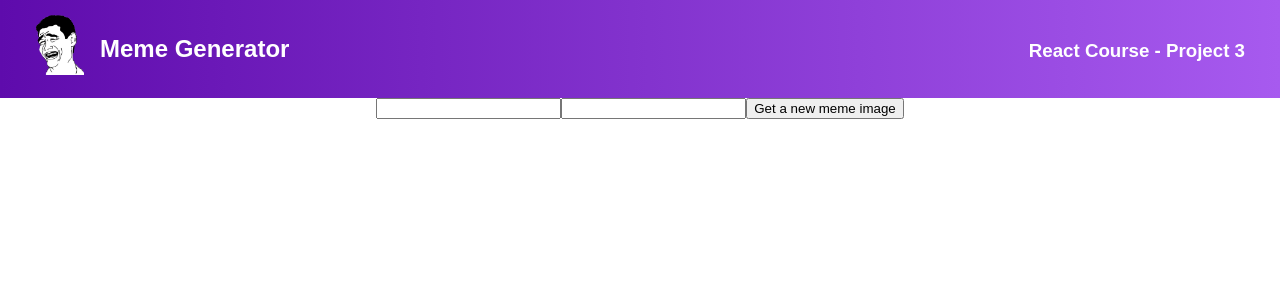
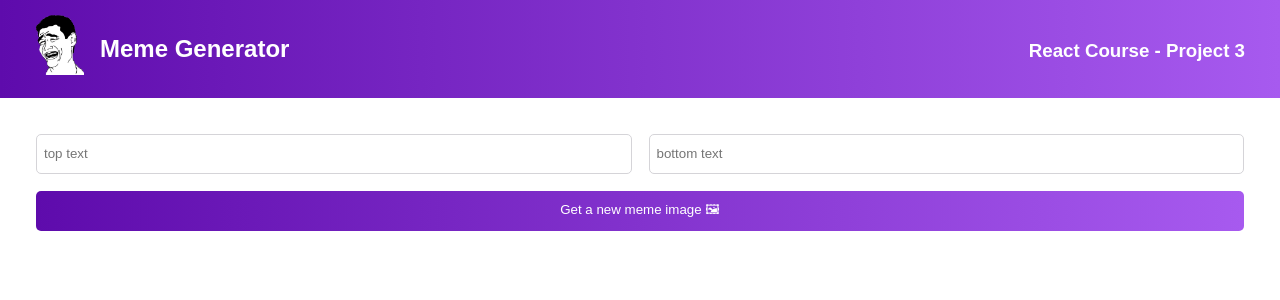
Before and after one commit to JoeU11/meme-generator, a React (Create React App) app: page / in a window 1280 px wide. Shown: the top 300 px of the page. Built offline with nearby package versions, Linux system fonts and the light colour scheme.

Commit message:
style meme component

```diff
--- a/src/App.css
+++ b/src/App.css
@@ -24,3 +24,30 @@
 #nav-alt-text {
   padding-top: 6px;
 }
+
+.meme {
+  padding: 36px;
+}
+
+.form {
+  display: grid;
+  grid-template: 40px 40px / 1fr 1fr;
+  gap: 17px;
+}
+
+.form-input {
+  font-family: "Karla", sans-serif;
+  border-radius: 5px;
+  border: 1px solid #D5D4D8;
+  text-indent: 5px;
+}
+
+.form-button {
+  grid-column: 1 / -1;
+  font-family: "Karla", sans-serif;
+  border-radius: 5px;
+  border: none;
+  cursor: pointer;
+  background-image: linear-gradient(to right, rgb(94, 11, 172), rgb(167, 90, 239));
+  color: white;
+}
--- a/src/components/Meme.js
+++ b/src/components/Meme.js
@@ -1,10 +1,12 @@
+/* eslint-disable import/no-anonymous-default-export */
 export default function () {
   return (
     <section className="meme">
-      <form className="input">
-        <input type="text"></input>
-        <input type="text"></input>
-        <button className="get-meme">Get a new meme image</button>
+      <form className="form">
+        <input type="text" className="form-input"
+          placeholder="top text"></input>
+        <input type="text" className="form-input" placeholder="bottom text"></input>
+        <button className="form-button">Get a new meme image 🖼</button>
       </form>
     </section>
   )
```
